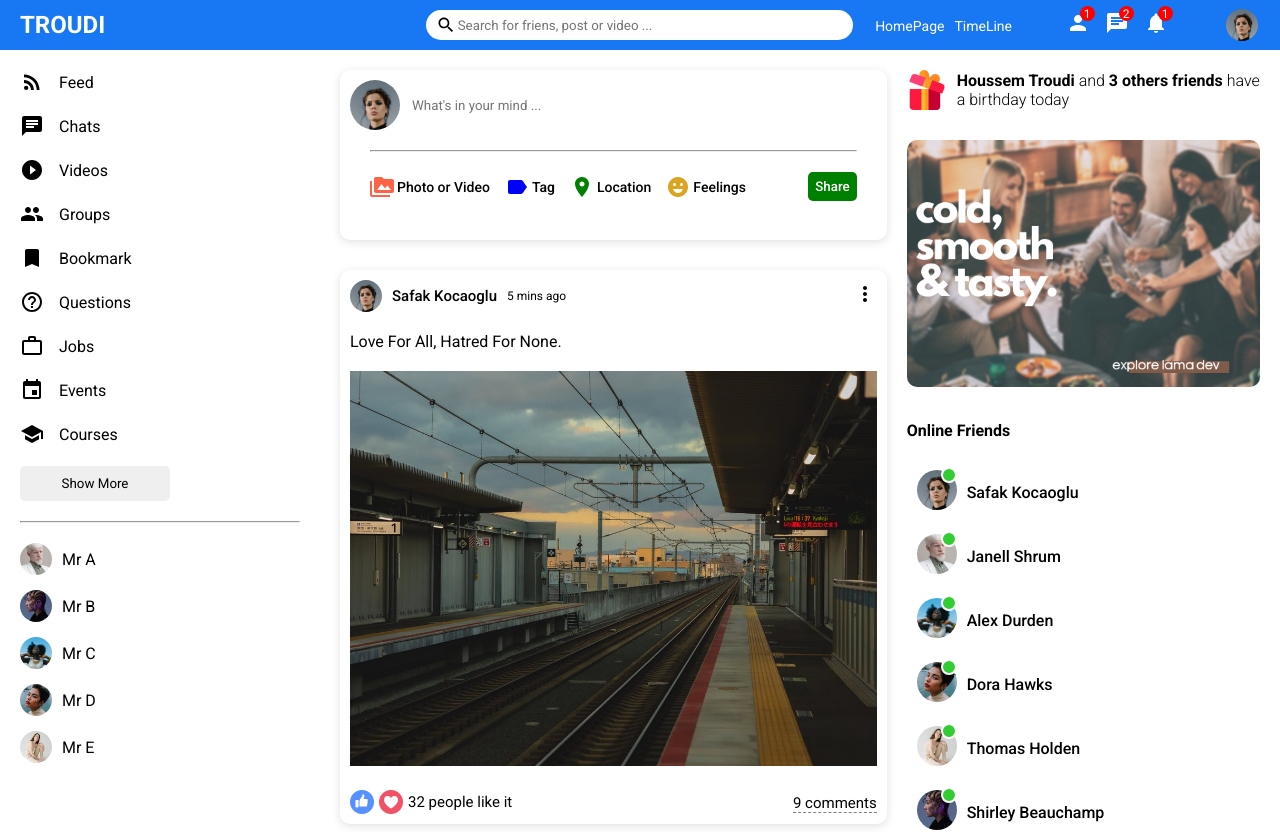
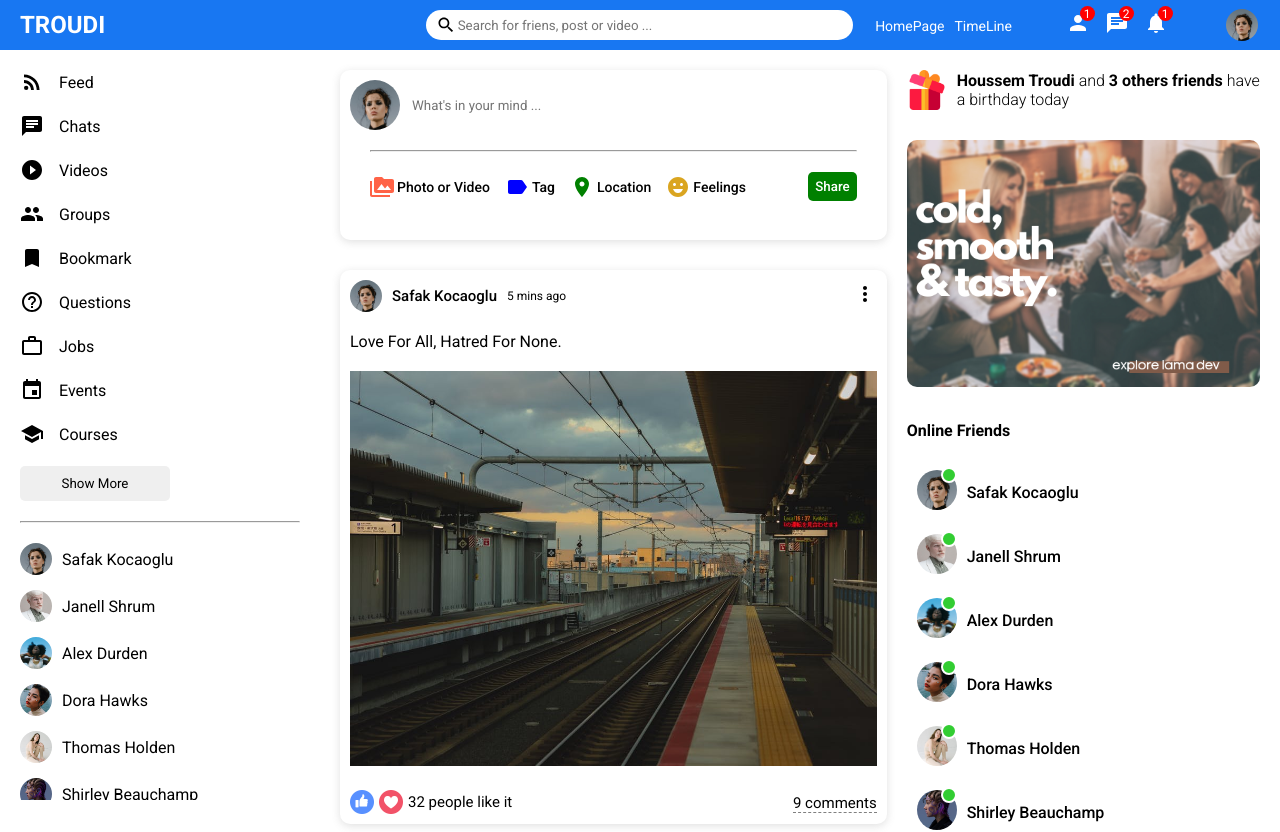
Before and after one commit to Troudi27/Troudi-Sociale-Media, a React (Create React App) app: page / in a window 1280 px wide. Shown: the top 832 px of the page. Built offline with nearby package versions, Linux system fonts and the light colour scheme.

Commit message:
make sidebar friends  dynamic

```diff
--- /dev/null
+++ b/src/components/closeFriend/CloseFriend.css
@@ -0,0 +1,13 @@
+.sidebarFriend{
+    display: flex;
+    align-items: center;
+    margin-bottom: 15px;
+    cursor: pointer;
+}
+.sidebarFriendImg{
+    width: 32px;
+    height: 32px;
+    border-radius: 50%;
+    object-fit: cover;
+    margin-right: 10px;
+}
--- /dev/null
+++ b/src/components/closeFriend/CloseFriend.jsx
@@ -0,0 +1,10 @@
+import "./CloseFriend.css"
+
+export default function CloseFriend({user}) {
+  return (
+    <li className="sidebarFriend">
+        <img src={user.profilePicture} alt="" className="sidebarFriendImg" />
+        <span className="sidebarFrienName">{user.username}</span>
+    </li>
+  )
+}
--- a/src/components/rightbar/Rightbar.css
+++ b/src/components/rightbar/Rightbar.css
@@ -1,5 +1,6 @@
 .rightbar{
     flex: 3.5;
+
 }
 .rightbarWrapper{
     padding: 20px 20px 0 0;
--- a/src/components/sidebar/Sidebar.css
+++ b/src/components/sidebar/Sidebar.css
@@ -47,16 +47,3 @@
     margin: 0;
     list-style: none;
 }
-.sidebarFriend{
-    display: flex;
-    align-items: center;
-    margin-bottom: 15px;
-    cursor: pointer;
-}
-.sidebarFriendImg{
-    width: 32px;
-    height: 32px;
-    border-radius: 50%;
-    object-fit: cover;
-    margin-right: 10px;
-}
--- a/src/components/sidebar/Sidebar.jsx
+++ b/src/components/sidebar/Sidebar.jsx
@@ -1,5 +1,7 @@
 import "./Sidebar.css"
 import { Bookmark, Chat, Event, Group, HelpOutline, PlayCircleFilledOutlined, RssFeed, School, WorkOutline } from "@mui/icons-material"
+import {Users} from "./../../dummyData"
+import CloseFriend from "../closeFriend/CloseFriend"
 export default function Sidebar() {
   return (
     <div className="sidebar">
@@ -54,30 +56,9 @@
         <button className="sidebarButton">Show More</button>
         <hr className="sidebarHr"/>
         <ul className="sidebarFriendList">
-            <li className="sidebarFriend">
-                <img src="/assets/person/2.jpeg" alt="" className="sidebarFriendImg" />
-                <span className="sidebarFrienName">Mr A</span>
-            </li>
-
-            <li className="sidebarFriend">
-                <img src="/assets/person/6.jpeg" alt="" className="sidebarFriendImg" />
-                <span className="sidebarFrienName">Mr B</span>
-            </li>
-
-            <li className="sidebarFriend">
-                <img src="/assets/person/3.jpeg" alt="" className="sidebarFriendImg" />
-                <span className="sidebarFrienName">Mr C</span>
-            </li>
-
-            <li className="sidebarFriend">
-                <img src="/assets/person/4.jpeg" alt="" className="sidebarFriendImg" />
-                <span className="sidebarFrienName">Mr D</span>
-            </li>
-
-            <li className="sidebarFriend">
-                <img src="/assets/person/5.jpeg" alt="" className="sidebarFriendImg" />
-                <span className="sidebarFrienName">Mr E</span>
-            </li>
+            {Users.map(u=>(
+                <CloseFriend key={u.id} user={u}/>
+            ))}
         </ul>
       </div>
     </div>
```
